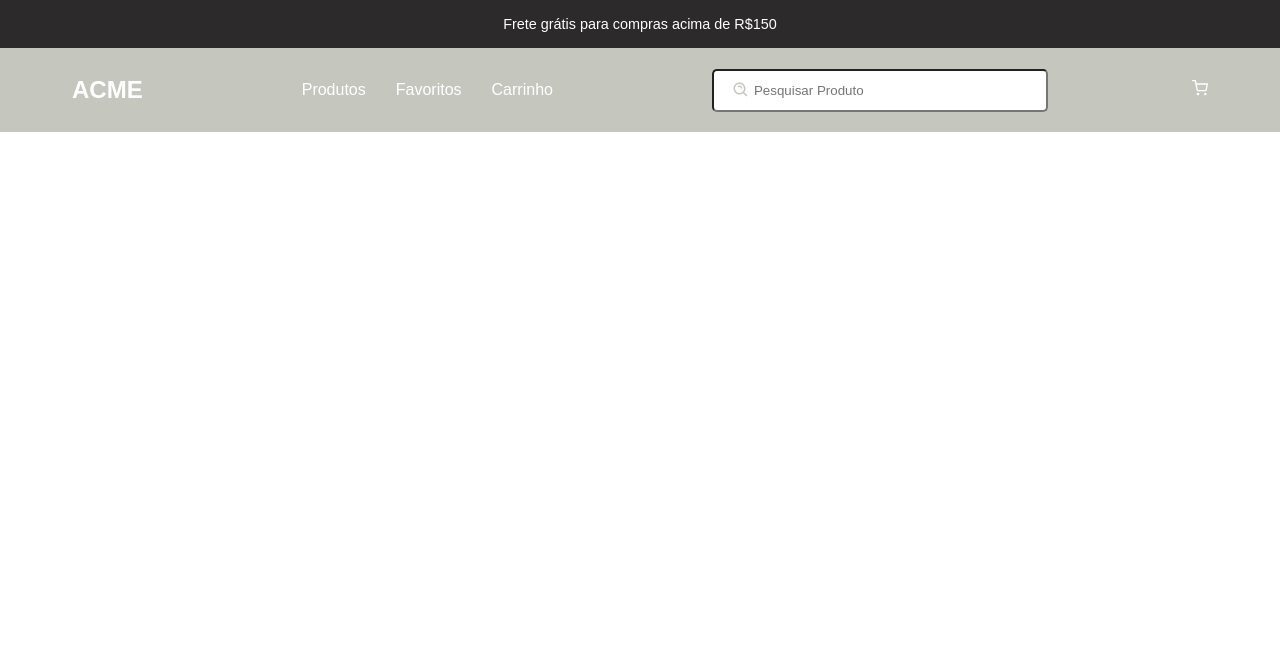
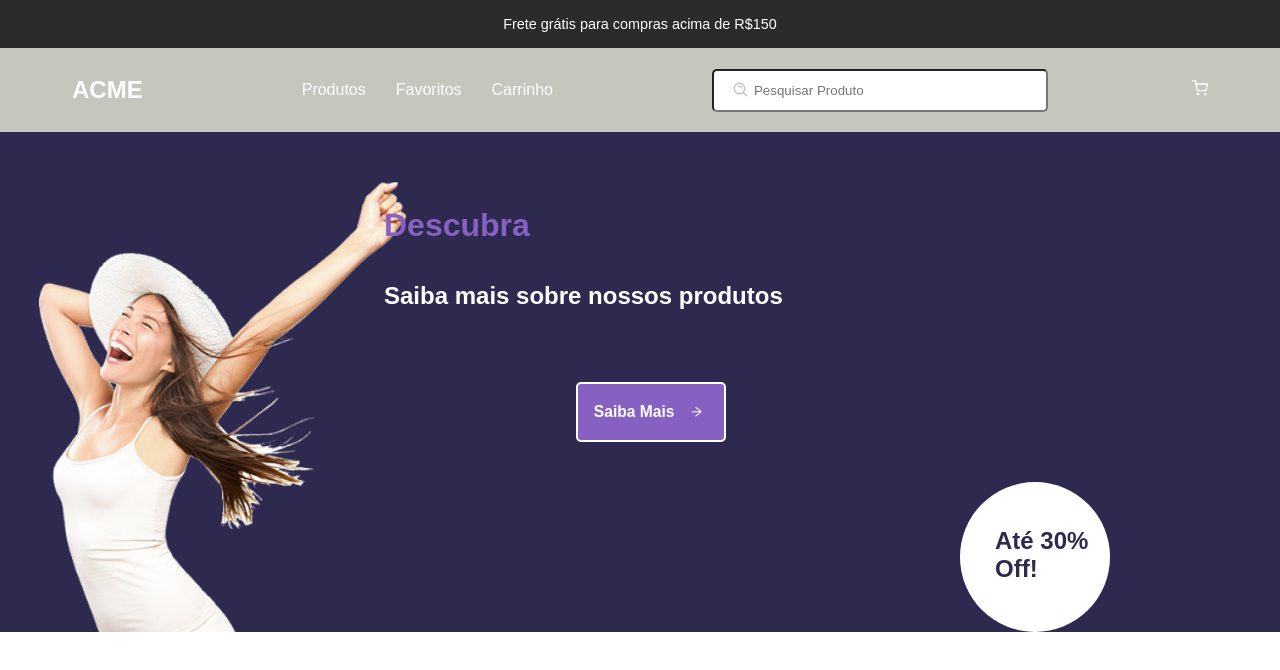
Before and after one commit to TicianneDias/projeto-acme, a React (Vite) app: page / in a window 1280 px wide. Shown: the top 670 px of the page. Built offline with nearby package versions, Linux system fonts and the light colour scheme.

Commit message:
Feat: Criação e ajustes do Header

```diff
--- a/src/App.jsx
+++ b/src/App.jsx
@@ -1,4 +1,5 @@
 import React from 'react'
+import Header from './components/Header/Header'
 import NavBar from './components/NavBar/NavBar'
 import GlobalStyle from './style/GlobalStyle'
 
@@ -7,6 +8,7 @@ const App = () => {
     <div>
       <GlobalStyle/>
       <NavBar/>
+      <Header/>
     </div>
   )
 }
--- a/src/components/Header/Header.jsx
+++ b/src/components/Header/Header.jsx
@@ -0,0 +1,27 @@
+import React from 'react'
+import { HeaderButton, HeaderContainer, HeaderPromotion } from './styles'
+import IMG from '../../assets/images/ImageHeader.png'
+import {AiOutlineArrowRight} from 'react-icons/ai'
+
+const Header = () => {
+  return (
+    <>
+    <HeaderContainer>
+        <img src={IMG} alt="Moça com um chapéu branco e camiseta branca comemorando com um braço levantado" />
+        <h1>Descubra</h1>
+        <h2>Saiba mais sobre nossos produtos</h2>
+        <HeaderButton>
+            <div>
+                <h3>Saiba Mais</h3>
+                <AiOutlineArrowRight id='icon'/>
+            </div>
+        </HeaderButton>
+        <HeaderPromotion>
+            <h2>Até 30% Off!</h2>
+        </HeaderPromotion>
+    </HeaderContainer>
+    </>
+  )
+}
+
+export default Header
--- a/src/components/Header/styles.jsx
+++ b/src/components/Header/styles.jsx
@@ -0,0 +1,75 @@
+import styled from 'styled-components';
+
+export const HeaderContainer = styled.div`
+    display: flex;
+    flex-direction: column;
+    align-items: center;
+    justify-content: center;
+    text-align: start;
+    background-color: var(--color-primary);
+    width: 100vw;
+    height: 500px;
+    position: relative;
+
+    img {
+        position: absolute;
+        top: 10%;
+        left: 3%;
+        height: 450px;
+    }
+
+    h1 {
+        color: var(--color-secundary);
+        position: absolute;
+        top: 15%;
+        left: 30%;
+    }
+
+    h2 {
+        color: var(--color-white);
+        position: absolute;
+        top: 30%;
+        left: 30%;
+    }
+`;
+
+export const HeaderButton = styled.button`
+    background-color: var(--color-secundary);
+    color: var(--color-white);
+    width: 150px;
+    height: 60px;
+    border-radius: 5px;
+    border: 2px solid var(--color-white);
+    position: absolute;
+    top: 50%;
+    left: 45%;
+
+    div {
+        display: grid;
+        grid-template-columns: 1fr 0.3fr;
+        align-items: center;
+    }
+
+    &:hover {
+        background-color: var(--color-lightdark);
+    }
+
+`;
+
+export const HeaderPromotion = styled.div`
+    background-color: var(--color-white);
+    border-radius: 150px;
+    height: 150px;
+    width: 150px;
+    position: absolute;
+    top: 70%;
+    left: 75%;
+
+    h2 {
+        display: flex;
+        align-items: center;
+        justify-content: center;
+        color: var(--color-primary);
+        margin-left: -10px;
+    }
+`;
--- a/src/components/NavBar/styles.jsx
+++ b/src/components/NavBar/styles.jsx
@@ -41,7 +41,7 @@ export const Nav = styled.nav`
         color: var(--color-white);
 
         &:hover {
-            color: var(--color-red);
+            color: var(--color-secundary);
             transition: all 0.5s ease-in-out;
         }
     }
--- a/src/style/GlobalStyle.jsx
+++ b/src/style/GlobalStyle.jsx
@@ -24,8 +24,12 @@ export default createGlobalStyle`
     }
 
     main {
-        max-width: 100rem;
+        max-width: 100vw;
         margin: 0 auto;
         padding: 5rem 1.2rem;
 }
+
+::-webkit-scrollbar {
+  display: none;
+}
 `;
```
Also changed, not shown: src/assets/images/ImageHeader.png (added).
